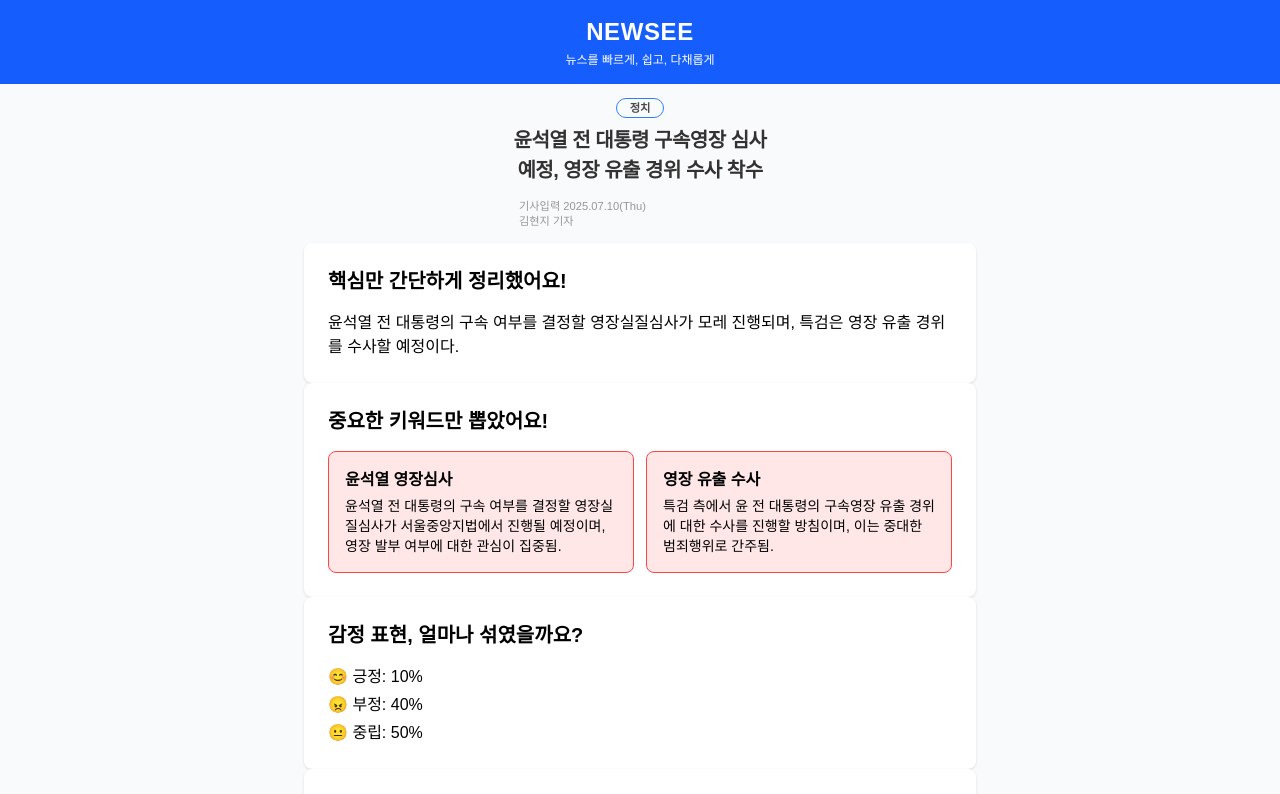
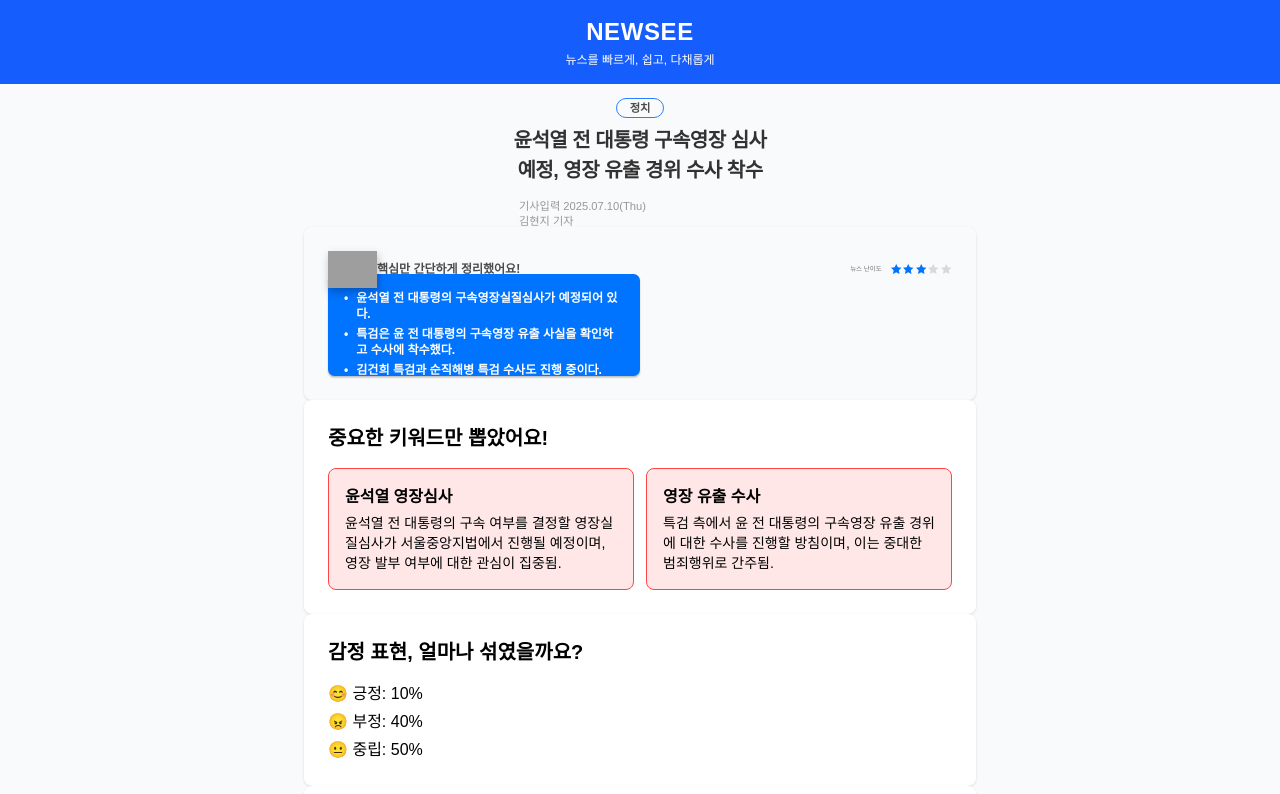
Before and after one commit to hjkim0905/FactFlow_FE, a Next.js app: page / in a window 1280 px wide. Shown: the top 794 px of the page. Built offline with nearby package versions, Linux system fonts and the light colour scheme; grey boxes are pictures that could not be loaded.

Commit message:
[Feat] : CoreSummary Component done

```diff
--- a/components/NewsAnalysisResult.tsx
+++ b/components/NewsAnalysisResult.tsx
@@ -33,10 +33,14 @@
                 기사입력 {r.extracted_content.publishDate}
             </div>
             {/* 기자명 */}
-            <div className="w-[16.125rem] max-w-full mx-auto text-left font-pretendard text-[0.7rem] leading-[0.687rem] text-[#979797] mb-4 font-normal pl-2">
+            <div className="w-[16.125rem] max-w-full mx-auto text-left font-pretendard text-[0.7rem] leading-[0.687rem] text-[#979797] font-normal pl-2">
                 김현지 기자
             </div>
-            <CoreSummary summary={r.analysis.summary.one_sentence} />
+            <CoreSummary
+                summary={r.analysis.summary.one_sentence}
+                three_sentences={r.analysis.summary.three_sentences}
+                difficulty={r.analysis.difficulty}
+            />
             <KeywordHighlight keywords={r.analysis.keywords.high_importance} />
             <EmotionMix
                 positive={r.analysis.expression.emotional_analysis.positive_ratio}
--- a/components/result/CoreSummary.tsx
+++ b/components/result/CoreSummary.tsx
@@ -1,14 +1,72 @@
 import React from 'react';
+import Image from 'next/image';
 
 interface CoreSummaryProps {
     summary: string;
+    three_sentences?: string[];
+    difficulty?: {
+        level: string;
+        score: number;
+    };
 }
 
-export default function CoreSummary({ summary }: CoreSummaryProps) {
+export default function CoreSummary({ summary, three_sentences, difficulty }: CoreSummaryProps) {
+    const renderStars = (score: number) => {
+        return Array.from({ length: 5 }, (_, index) => (
+            <svg
+                key={index}
+                className={`w-[0.781rem] h-[0.781rem] ${index < score ? 'text-[#0073FF]' : 'text-[#D9D9D9]'}`}
+                fill="currentColor"
+                viewBox="0 0 24 24"
+            >
+                <path d="M12 2l3.09 6.26L22 9.27l-5 4.87 1.18 6.88L12 17.77l-6.18 3.25L7 14.14 2 9.27l6.91-1.01L12 2z" />
+            </svg>
+        ));
+    };
+
     return (
-        <div className="bg-white shadow rounded-lg p-6 text-black">
-            <h2 className="text-xl font-bold mb-4">핵심만 간단하게 정리했어요!</h2>
-            <p>{summary}</p>
+        <div className="shadow rounded-lg p-6 text-black">
+            <div className="flex items-center justify-between mb-4">
+                <div className="flex items-center">
+                    <Image
+                        src="/CreateFile.svg"
+                        alt="Create File"
+                        width={49}
+                        height={49}
+                        className="drop-shadow-[1px_4px_4px_rgba(0,0,0,0.25)] relative z-10"
+                    />
+                    <h2 className="font-pretendard font-bold text-[0.75rem] leading-[0.875rem] text-[#4C4C4C]">
+                        핵심만 간단하게 정리했어요!
+                    </h2>
+                </div>
+                <div className="flex items-center gap-2">
+                    <span className="font-pretendard font-medium text-[0.403rem] leading-[0.5rem] text-[#727272]">
+                        뉴스 난이도
+                    </span>
+                    <div className="flex">{renderStars(difficulty?.score || 0)}</div>
+                </div>
+            </div>
+            <div className="relative">
+                <div className="bg-[#0073FF] shadow-[0px_1.61161px_1.61161px_rgba(0,0,0,0.25)] rounded-[0.403rem] w-[19.5rem] h-[6.375rem] p-4 text-white -mt-7.5">
+                    {three_sentences ? (
+                        <ul className="space-y-1">
+                            {three_sentences.map((sentence, index) => (
+                                <li
+                                    key={index}
+                                    className="font-pretendard font-semibold text-[0.755rem] leading-[1rem] text-white flex items-start"
+                                >
+                                    <span className="mr-2">•</span>
+                                    <span>{sentence}</span>
+                                </li>
+                            ))}
+                        </ul>
+                    ) : (
+                        <p className="font-pretendard font-semibold text-[0.755rem] leading-[1rem] text-white">
+                            {summary}
+                        </p>
+                    )}
+                </div>
+            </div>
         </div>
     );
 }
```
Also changed, not shown: 1 other file (tests, documents, lock files or other folders).
